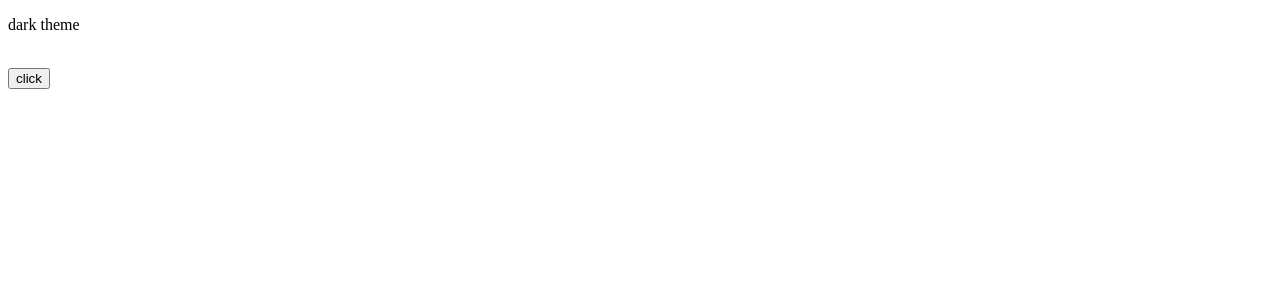
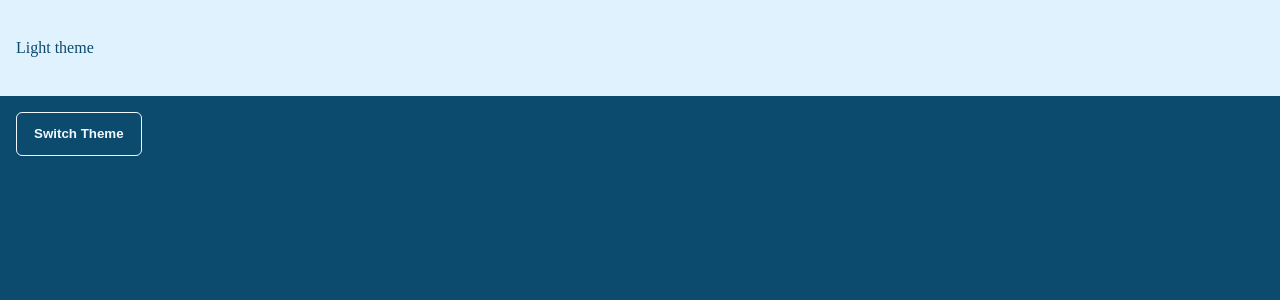
Before and after one commit to Petrasoderstrom1612/contextprovider, a React (Vite) app: page / in a window 1280 px wide. Shown: the top 300 px of the page. Built offline with nearby package versions, Linux system fonts and the light colour scheme.

Commit message:
added css and value.split("")[0].toUpperCase()+value.slice(1) and {`${value}-theme`}

```diff
--- a/src/App.jsx
+++ b/src/App.jsx
@@ -8,10 +8,11 @@ const ContextStyling = React.createContext()
 function App() {
 
   return (
-    <ContextStyling.Provider value="dark">
+    <ContextStyling.Provider value="light">
+    <div className="container dark-theme">
       <Header/>
-          <br/>
       <Button/>
+    </div>
     </ContextStyling.Provider>
   )
 }
--- a/src/components/Button.jsx
+++ b/src/components/Button.jsx
@@ -2,8 +2,9 @@ import React from 'react'
 
 const Button = () => {
   return (
-
-    <button>click</button>
+    <button className="dark-theme">
+        Switch Theme
+    </button>
   )
 }
 
--- a/src/components/Header.jsx
+++ b/src/components/Header.jsx
@@ -6,9 +6,9 @@ const Header = () => {
    const value = React.useContext(ContextStyling)
    console.log(value)
   return (
-    <div>
-      <p>{value} theme</p>
-    </div>
+    <header className={`${value}-theme`}>
+      <p>{value.split("")[0].toUpperCase()+value.slice(1)} theme</p>
+    </header>
   )
 }
 
--- a/src/index.css
+++ b/src/index.css
@@ -1,4 +1,80 @@
-.dark{
-  background-color: black;
-  color: white;
+* {
+    box-sizing: border-box;
 }
+
+body {
+    margin: 0;
+    padding-left: 0;
+}
+
+.container {
+    height: 100vh;
+    /* padding-left: 1rem; */
+}
+
+header {
+    height: 6rem;
+    display: flex;
+    align-items: center;
+    padding-left: 1rem;
+}
+
+header.light-theme {
+    background-color: #E0F2FE;
+    color: #0C4A6E;
+}
+
+header.dark-theme {
+    background-color: #075985;
+    color: #E0F2FE;
+
+}
+
+header > h1 {
+    margin: 0;
+}
+
+main {
+    padding-left: 1rem;
+    padding-top: 2rem;
+}
+
+.container.dark-theme {
+    background-color: #0C4A6E;
+    color: #F0F9FF;
+}
+
+.container.light-theme {
+    background-color: #F0F9FF;
+    color: #0C4A6E;
+}
+
+button {
+    box-shadow: 0px 1px 2px rgba(0, 0, 0, 0.05);
+    cursor: pointer;
+    font-weight: 700;
+    padding: 9px 17px;
+    border-radius: 6px;
+    line-height: 24px;
+    display: flex;
+    align-items: center;
+    margin-left: 1rem;
+    margin-top: 1rem;
+}
+
+button:focus {
+    outline: none;
+}
+
+button.dark-theme {
+    border: 1px solid #F0F9FF;
+    background-color: #0C4A6E;
+    color: #F0F9FF;
+}
+
+button.light-theme {
+    border: 1px solid #0C4A6E;
+    background-color: #F0F9FF;
+    color: #0C4A6E;
+
+}
```
